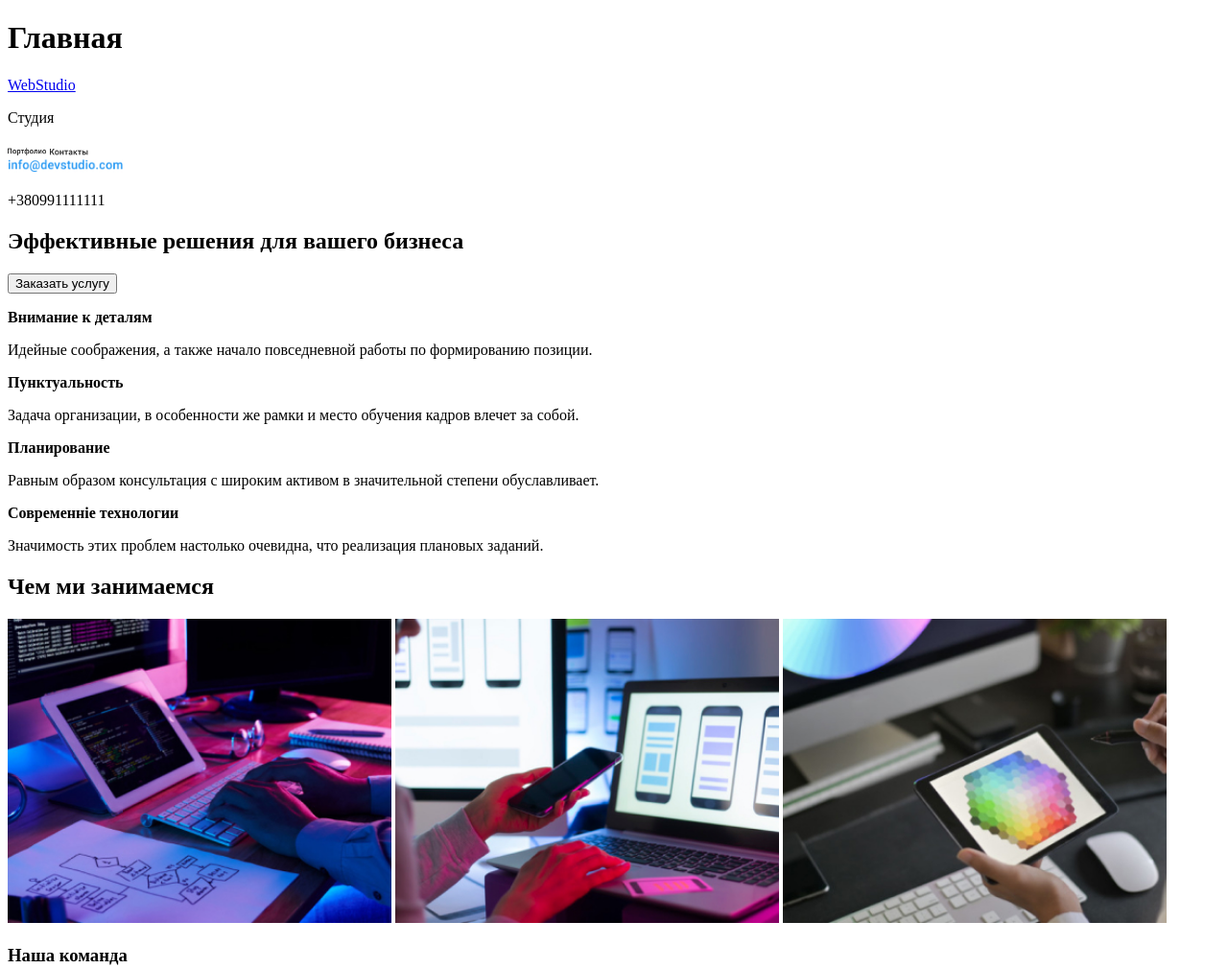
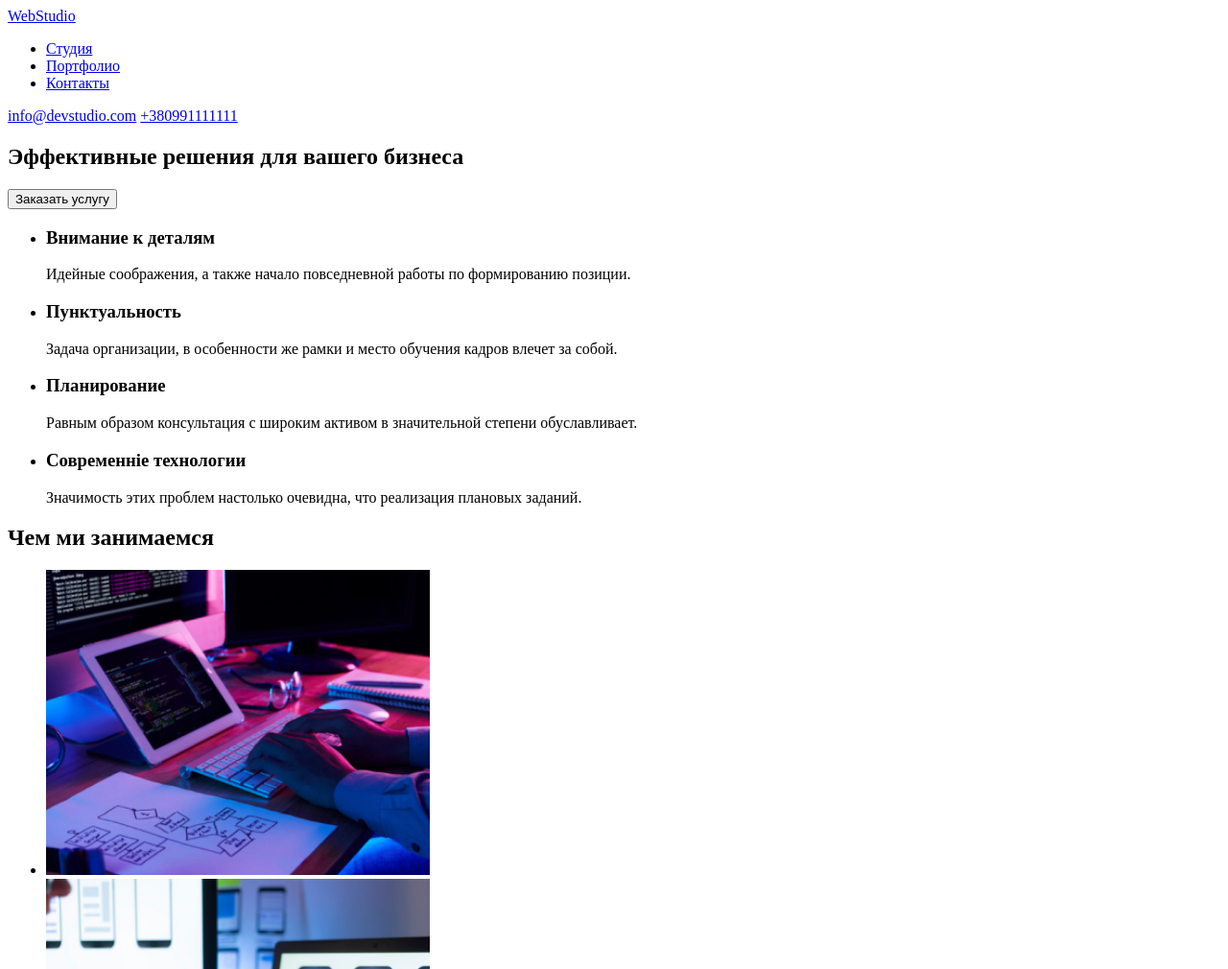
Before and after one commit to Nadique/goit-markup-hw-01, a plain HTML site: page index.html in a window 1280 px wide. Shown: the top 1010 px of the page at 96% size. Drawn offline with Linux system fonts and the light colour scheme.

Commit message:
hw01 corrected

```diff
--- a/index.html
+++ b/index.html
@@ -11,21 +11,24 @@
 <body>
     <header>
 
-        <h1 class="#Main">Главная</h1>
 
         <nav class="navigation">
 
             <a href="https://webstudio.com" class="logo">WebStudio</a>
 
-            <p>Студия</p>
+            <ul>
+                <li><a href="https://webstudio.com">Студия</a></li>
+                <li><a href="https://webstudio.com">Портфолио</a></li>
+                <li><a href="https://webstudio.com">Контакты</a></li>
+            </ul>
 
-            <img src="images/Портфолио.jpg" alt="Portfolio" width="40">
-            <img src="images/Контакты.jpg" alt="Contacts" width="40">
 
         </nav>
 
-        <img src="images/info@devstudio.com.jpg" alt="e-mail" class="e-mail" width="120">
-        <p>+380991111111</p>
+
+        <a href="mailto:info@devstudio.com">info@devstudio.com</a>
+        <a href="tel:+380991111111">+380991111111</a>
+
 
     </header>
 
@@ -42,26 +45,27 @@
 
         <section>
 
-            <div>
+            <ul>
+                <li>
+                    <h3>Внимание к деталям</h3>
+                    <p>Идейные соображения, а также начало повседневной работы по формированию позиции.</p>
+                </li>
+                <li>
+                    <h3>Пунктуальность</h3>
+                    <p>Задача организации, в особенности же рамки и место обучения кадров влечет за собой.</p>
 
-                <div>
-                    <p><b>Внимание к деталям</b></p>
-                    <p>Идейные соображения, а также начало повседневной работы по формированию позиции.</p>
-                </div>
-                <div>
-                    <p><b>Пунктуальность</b></p>
-                    <p>Задача организации, в особенности же рамки и место обучения кадров влечет за собой.</p>
-                </div>
-                <div>
-                    <p><b>Планирование</b></p>
+                </li>
+                <li>
+                    <h3>Планирование</h3>
                     <p>Равным образом консультация с широким активом в значительной степени обуславливает.</p>
-                </div>
-                <div>
-                    <p><b>Современніе технологии</b></p>
+                </li>
+                <li>
+                    <h3>Современніе технологии</h3>
                     <p>Значимость этих проблем настолько очевидна, что реализация плановых заданий.</p>
-                </div>
+                </li>
+            </ul>
 
-            </div>
+
 
         </section>
 
@@ -69,32 +73,42 @@
         <section>
             <h2>Чем ми занимаемся</h2>
 
-            <img src="images/img(1).jpg" alt="keyboard" width="400">
-            <img src="images/img(2).jpg" alt="mobile" width="400">
-            <img src="images/img(3).jpg" alt="tablet" width="400">
+            <ul>
+                <li><img src="images/keyboard.jpg" alt="клавиатура" width="400"></li>
+                <li><img src="images/laptop.jpg" alt="ноутбук" width="400"></li>
+                <li><img src="images/tablet.jpg" alt="планшет" width="400"></li>
+            </ul>
+
 
         </section>
 
 
         <section>
 
-            <h3>Наша команда</h3>
+            <h2>Наша команда</h2>
 
-            <img src="images/I_Demjanenko.jpg" alt="Igor" width="400">
-            <p><b>Игорь Демьяненко</b></p>
-            <p>Product Designer</p>
+            <ul>
+                <li><img src="images/I_Demjanenko.jpg" alt="Игорь Демьяненко" width="400">
+                    <h3>Игорь Демьяненко</h3>
+                    <p>Product Designer</p>
 
-            <img src="images/img(1)1.jpg" alt="Olga" width="400">
-            <p><b>Ольга Репина</b></p>
-            <p>Frontend Developer</p>
+                </li>
+                <li><img src="images/0_Repina.jpg" alt="Ольга Репина" width="400">
+                    <h3>Ольга Репина</h3>
+                    <p>Frontend Developer</p>
+                </li>
+                <li><img src="images/N_Tarasov.jpg" alt="Николай Тарасов" width="400">
+                    <h3>Николай Тарасов</h3>
+                    <p>Marketing</p>
+                </li>
+                <li><img src="images/M_Ermakov.jpg" alt="Михаил Ермаков" width="400">
+                    <h3>Михаил Ермаков</h3>
+                    <p>UI Designer</p>
+                </li>
+            </ul>
 
-            <img src="images/img(2)2.jpg" alt="Nikolai" width="400">
-            <p><b>Николай Тарасов</b></p>
-            <p>Marketing</p>
 
-            <img src="images/M_Ermakov.jpg" alt="Mihail" width="400">
-            <p><b>Михаил Ермаков</b></p>
-            <p>UI Designer</p>
+
 
         </section>
 
@@ -107,8 +121,8 @@
 
         <address>г.Киев, пр-т Леси Украинки, 26</address>
 
-        <p>info@example.com</p>
-        <p>tel:+380991111111</p>
+        <a href="mailto:info@devstudio.com">info@devstudio.com</a>
+        <a href="tel:+380991111111">+380991111111</a>
 
     </footer>
 
```
Also changed, not shown: images/0_Repina.jpg (renamed from images/img(1)1.jpg), images/N_Tarasov.jpg (renamed from images/img(2)2.jpg), images/keyboard.jpg (renamed from images/img(1).jpg), images/laptop.jpg (renamed from images/img(2).jpg), images/tablet.jpg (renamed from images/img(3).jpg).
